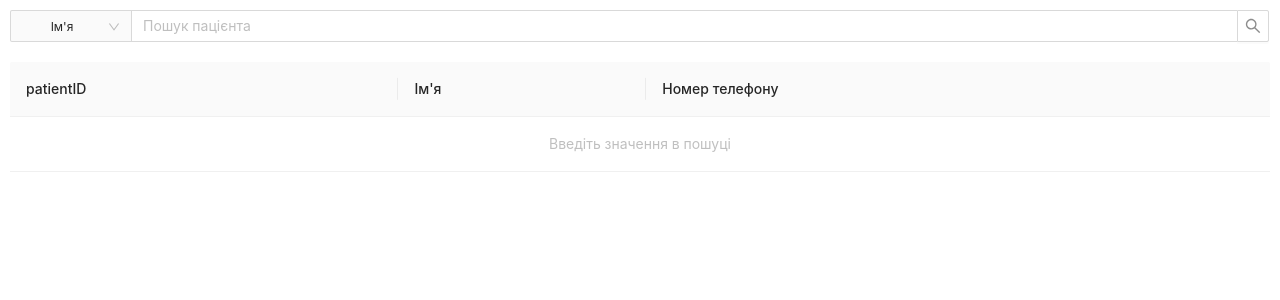
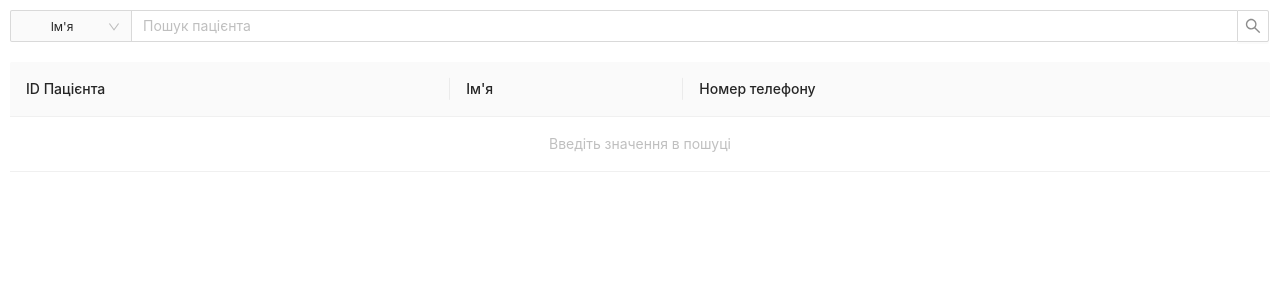
Before and after one commit to Satomeister/MisWebAssist, a React (Create React App) app in the folder client/: page / in a window 1280 px wide. Shown: the top 300 px of the page. Built offline with nearby package versions, Linux system fonts and the light colour scheme.

Commit message:
rename Patients to PatientsList, add link on patient row

```diff
--- a/client/src/App.tsx
+++ b/client/src/App.tsx
@@ -3,12 +3,12 @@ import { Route, Switch } from "react-router-dom";
 
 import "./App.css";
 
-import { Patients } from "./pages";
+import { PatientsList } from "./pages";
 
 const App = () => {
   return (
     <Switch>
-      <Route exact path="/" component={Patients} />
+      <Route exact path="/" component={PatientsList} />
     </Switch>
   );
 };
--- a/client/src/pages/Patients/index.tsx
+++ b/client/src/pages/PatientsList/index.tsx
@@ -6,12 +6,14 @@ import { observer } from 'mobx-react-lite';
 
 import useStore from '../../hooks/useStore';
 import { LoadingStatus } from '../../store/store';
+import { IPatient } from '../../store/patients';
+import { useHistory } from 'react-router-dom';
 
 const { Option } = Select;
 
 const columns = [
   {
-    title: 'patientID',
+    title: 'ID Пацієнта',
     dataIndex: 'patientID',
     key: 'patientID',
   },
@@ -29,6 +31,7 @@ const columns = [
 
 const Patients: FC = () => {
   const { patientsStore } = useStore();
+  const history = useHistory();
 
   const isLoading = patientsStore.loadingStatus === LoadingStatus.LOADING;
 
@@ -50,6 +53,12 @@ const Patients: FC = () => {
         await patientsStore.getById(value);
         break;
     }
+  };
+
+  const onPatientClick = (patient: IPatient) => {
+    return () => {
+      history.push(`patients/${patient.uuid}`);
+    };
   };
 
   return (
@@ -97,6 +106,11 @@ const Patients: FC = () => {
           columns={columns}
           locale={{ emptyText: 'Введіть значення в пошуці' }}
           pagination={false}
+          onRow={(record, _) => {
+            return {
+              onClick: onPatientClick(record),
+            };
+          }}
         />
       )}
     </div>
--- a/client/src/pages/index.ts
+++ b/client/src/pages/index.ts
@@ -1 +1 @@
-export {default as Patients} from './Patients'
+export {default as PatientsList} from './PatientsList'
```
